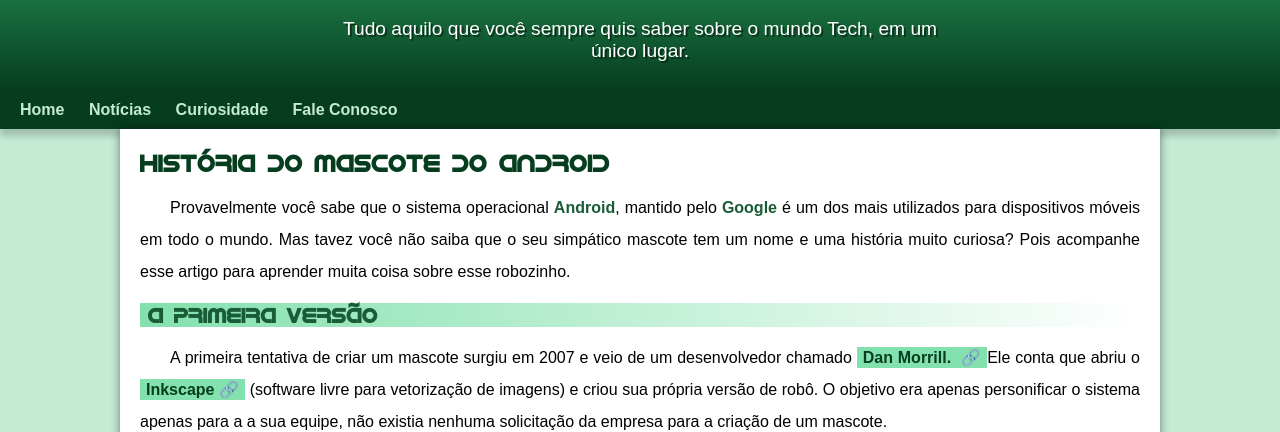
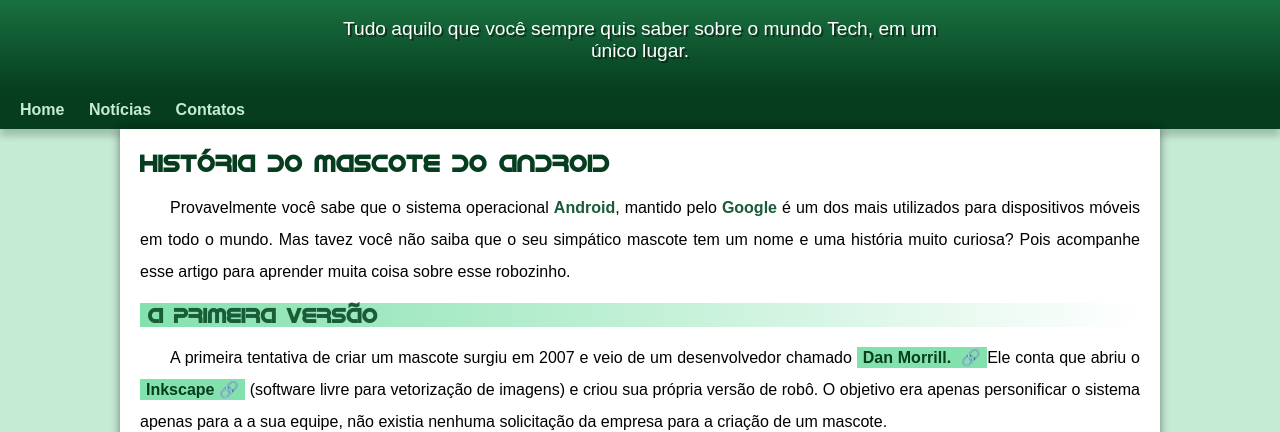
Before and after one commit to pexpel/projeto-android, a plain HTML site: page index.html.html in a window 1280 px wide. Shown: the part 99-531 px from the top of the page. Drawn offline with Linux system fonts and the light colour scheme.

Commit message:
problema de padding corrigido

```diff
--- a/estilo/style.css
+++ b/estilo/style.css
@@ -70,7 +70,7 @@ header > p {
     padding-right: 10px;
     padding-left: 10px;
     margin: auto;
-    margin-bottom: 20px;
+    padding-bottom: 20px;
     text-shadow: 2px 2px 0px rgba(0, 0, 0, 0.445);
 }
 
--- a/index.html.html
+++ b/index.html.html
@@ -16,8 +16,7 @@
     <nav>
         <a href="#">Home</a>
         <a href="#">Notícias</a>
-        <a href="#">Curiosidade</a>
-        <a href="#">Fale Conosco</a>
+        <a href="#">Contatos</a>
     </nav>
     <main>
         <article>
```
